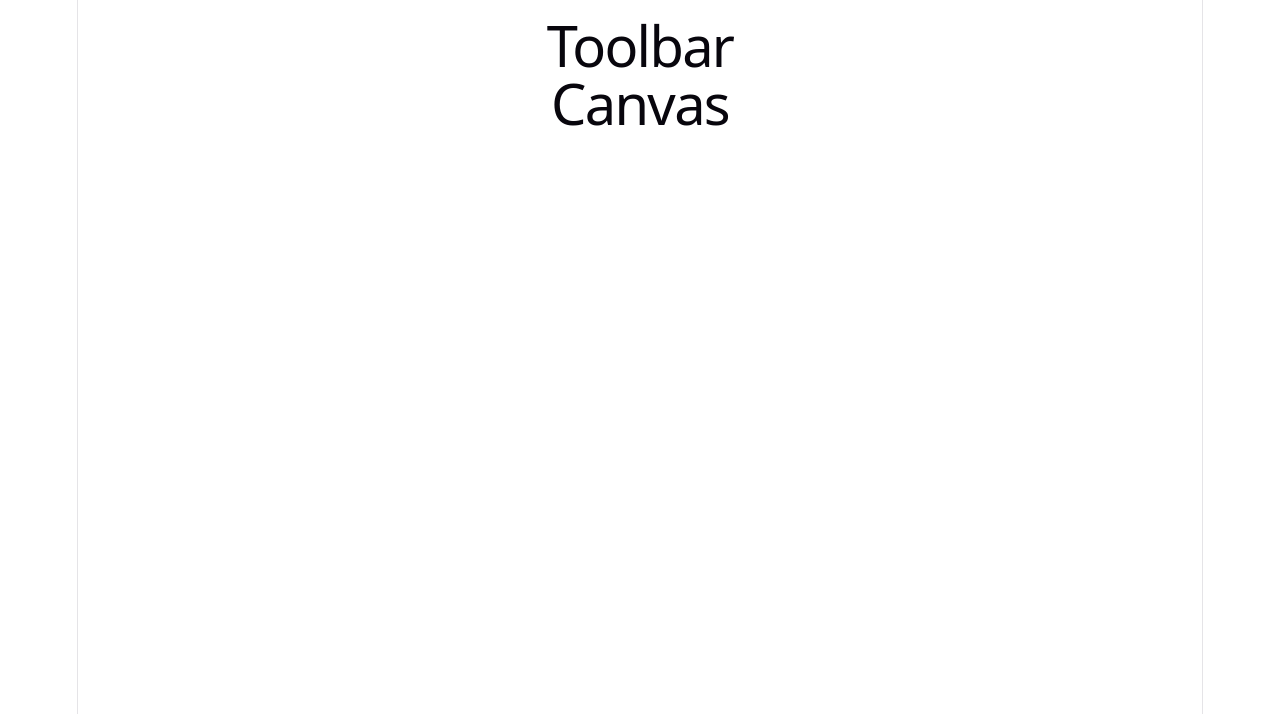
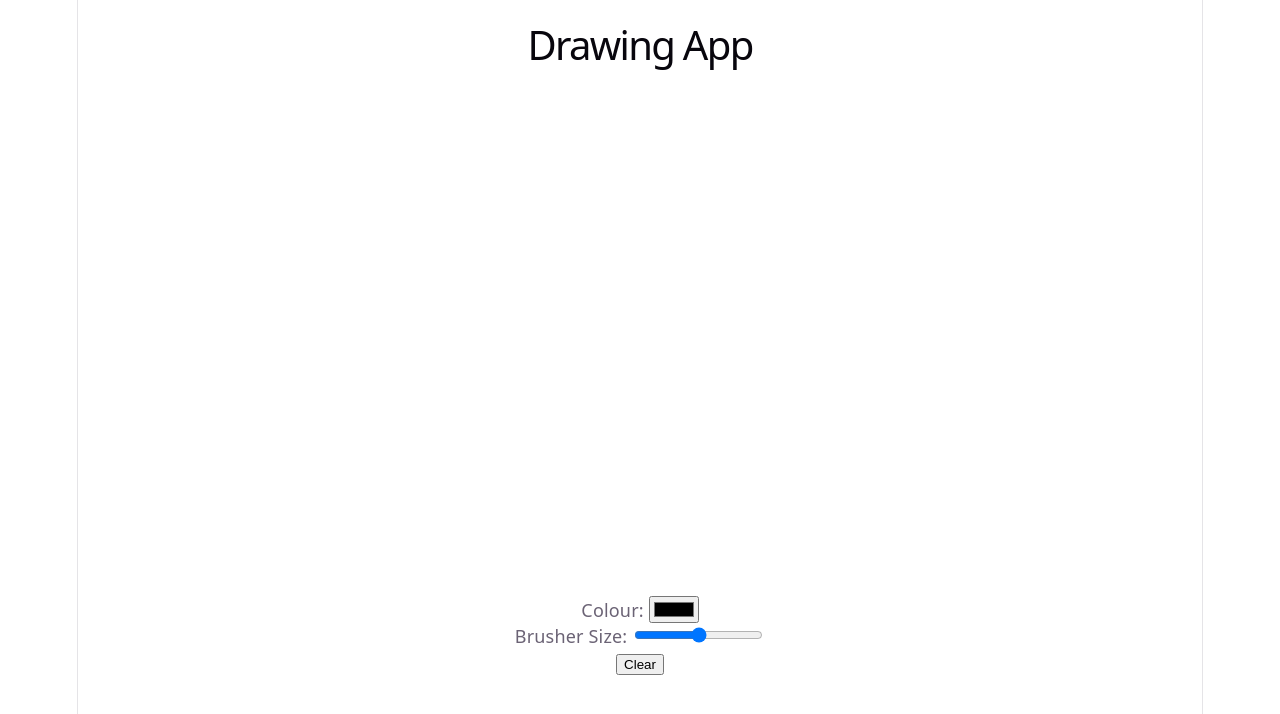
Before and after one commit to jomanaelhadad/Drawing-App, a React (Vite) app: page / in a window 1280 px wide. Shown: the top 714 px of the page. Built offline with nearby package versions, Linux system fonts and the light colour scheme.

Commit message:
Making the canvas actually draw

```diff
--- a/src/App.jsx
+++ b/src/App.jsx
@@ -1,12 +1,40 @@
 
 import Canvas from './Components/Canvas'
 import Toolbar from  './Components/Toolbar'
+import {useState} from "react";
+
+// create the packages for the children to receive
+  // Brush size
+  // color
+  // set brusher size
+  // set color
+// we will implement this using useState
 
 function App() {
+
+  // implementing the useStates for the children to receive
+  // we can have any data type inside our useState
+  // what goes inside our useState is going to be out initial value
+    // e.g the initial default color is black and the initial brush size is 5
+
+  const [brushSize, setBrushSize ] = useState(5);
+  const [ color, setColor ] = useState("black");
   return (
     <div>
-         <Toolbar/>
-        <Canvas/>
+      <h1>Drawing App</h1>
+
+         <Canvas
+         brushSize={brushSize}
+         color={color}
+         />
+
+        <Toolbar
+        color={color}
+        setColor={setColor}
+        setBrushSize={setBrushSize}
+        brushSize={brushSize}
+        />
+
     </div>
   );
 }
--- a/src/Components/Canvas.jsx
+++ b/src/Components/Canvas.jsx
@@ -1,7 +1,91 @@
-function Canvas(){
+import { useState, useRef } from "react";
+
+function Canvas({ color, brushSize }) {
+
+    // using the useRef to access the canvas from the DOM
+    const canvasRef = useRef(null);
+    const lastPosition = useRef(null);
+    const isDrawing = useRef(false);
+    const stokes = useRef([])
+
+    // empty box to have an empty array where we will store our coordinates of our pointer
+    const points = useRef([])
+
+
+
+    // HANDLE POINTER DOWN
+    function handlePointerDown(event) {
+
+        // getBoundingClientRect() returns the position and size of an element (canvas) relative to the browser window
+        const canvas = canvasRef.current;
+        const rect = canvas.getBoundingClientRect();
+        isDrawing.current = true;
+
+        // take the pointer's position on the whole screen, subtract where the canvas starts, now we know where the pointer is inside the canvas
+        // x and y now represent the coordinates of the pointer's x and y
+        const x = event.clientX - rect.left;
+        const y = event.clientY - rect.top;
+
+        points.current = [[x, y]]
+
+        // I used an object for last position since its easier to access than using an array.
+        //  you can access individual coordinates by using lastPosition.current.x instead of using an index.
+        lastPosition.current = { x, y };
+    }
+
+    // HANDLE POINTER UP
+    function handlePointerUp() {
+        isDrawing.current = false;
+        lastPosition.current = null;
+    }
+
+    // HANDLE POINTER MOVE
+    function handlePointerMove(event) {
+        const canvas = canvasRef.current;
+        const rect = canvas.getBoundingClientRect();
+        const ctx = canvas.getContext("2d");
+        const x = event.clientX - rect.left;
+        const y = event.clientY - rect.top;
+
+        if (isDrawing.current) {
+            points.current.push([x, y]);
+
+
+            // draw individual paths like how you would normally draw
+            ctx.beginPath();
+            // makes an invisible line without drawing yet to see the pointer's coordinate
+            ctx.moveTo(lastPosition.current.x, lastPosition.current.y);
+            // add a line between x and y
+            ctx.lineTo(x, y);
+            ctx.strokeStyle = color;
+            ctx.lineWidth = brushSize * event.pressure;
+            ctx.lineCap = "round";
+            ctx.lineJoin = "round";
+            ctx.stroke();
+            lastPosition.current = { x, y };
+        }
+
+    }
+
+    // REDRAW
+    function reDraw() {
+        ctx.clearRect(0, 0, canvas.width, canvas.height);
+    }
+
     return (
-        <h1>Canvas</h1>
+        <canvas
+            ref={canvasRef}
+            width="800"
+            height="500"
+            onPointerDown={handlePointerDown}
+            onPointerMove={handlePointerMove}
+            onPointerUp={handlePointerUp}
+            onPointerLeave={handlePointerUp}
+        >
+
+        </canvas>
     )
+
 }
 
 export default Canvas
--- a/src/Components/Toolbar.jsx
+++ b/src/Components/Toolbar.jsx
@@ -1,6 +1,33 @@
-function Toolbar(){
+function Toolbar({ color, brushSize, setColor, setBrushSize }) {
+
+    // handling color change using a function
+    function handleColorChange(event) {
+        setColor(event.target.value);
+    }
+
+    // handling brush size using a function
+    function handleBrushSize(event) {
+        setBrushSize(event.target.value)
+    }
+
     return (
-        <h1>Toolbar</h1>
+        <div>
+            <label>Colour: </label>
+            <input
+                type="color"
+                onChange={handleColorChange}></input>
+
+            <br></br>
+
+            <label>Brusher Size: </label>
+            <input
+                type="range"
+                onChange={handleBrushSize}></input>
+
+            <br></br>
+
+            <button>Clear</button>
+        </div>
     )
 }
 export default Toolbar
--- a/src/index.css
+++ b/src/index.css
@@ -74,7 +74,7 @@ h2 {
 }
 
 h1 {
-  font-size: 56px;
+  font-size: 40px;
   letter-spacing: -1.68px;
   margin: 32px 0;
   @media (max-width: 1024px) {
@@ -109,3 +109,7 @@ code {
   padding: 4px 8px;
   background: var(--code-bg);
 }
+
+canvas{
+  background-color: white;
+}
```
